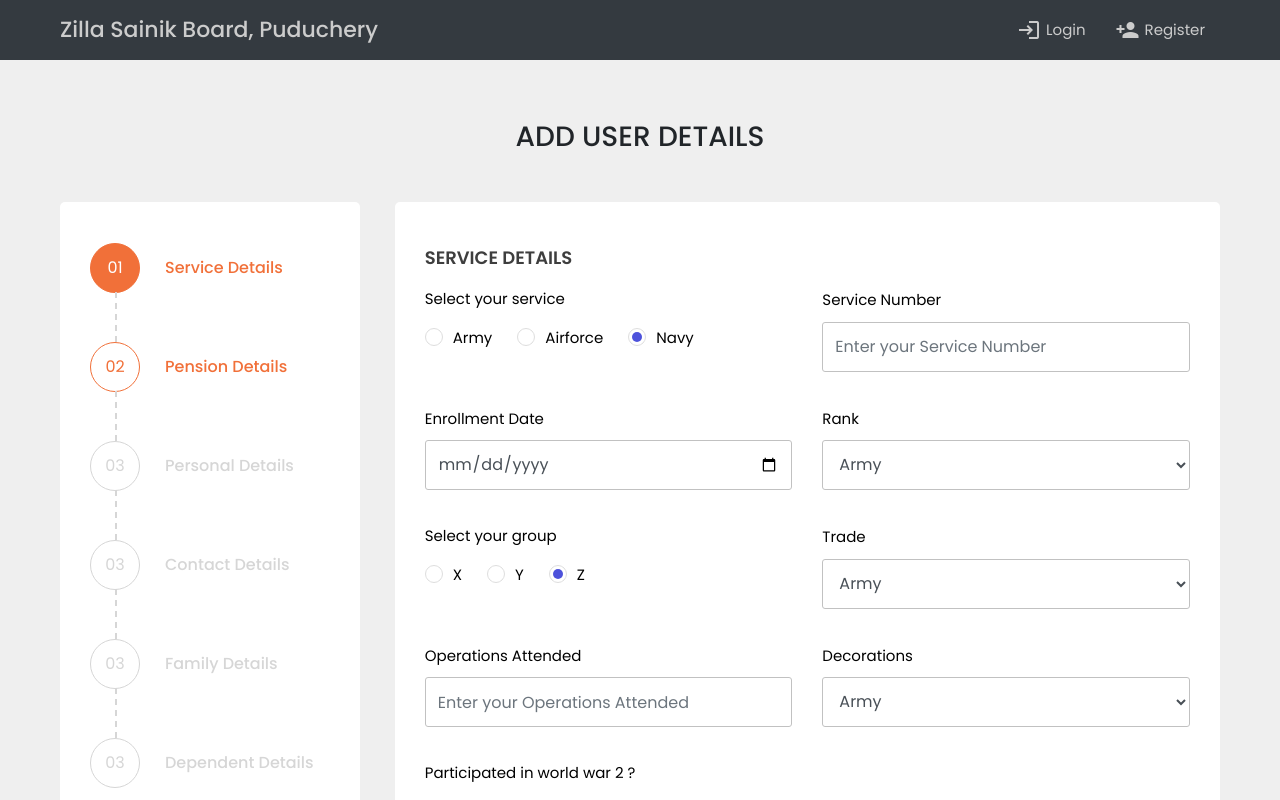
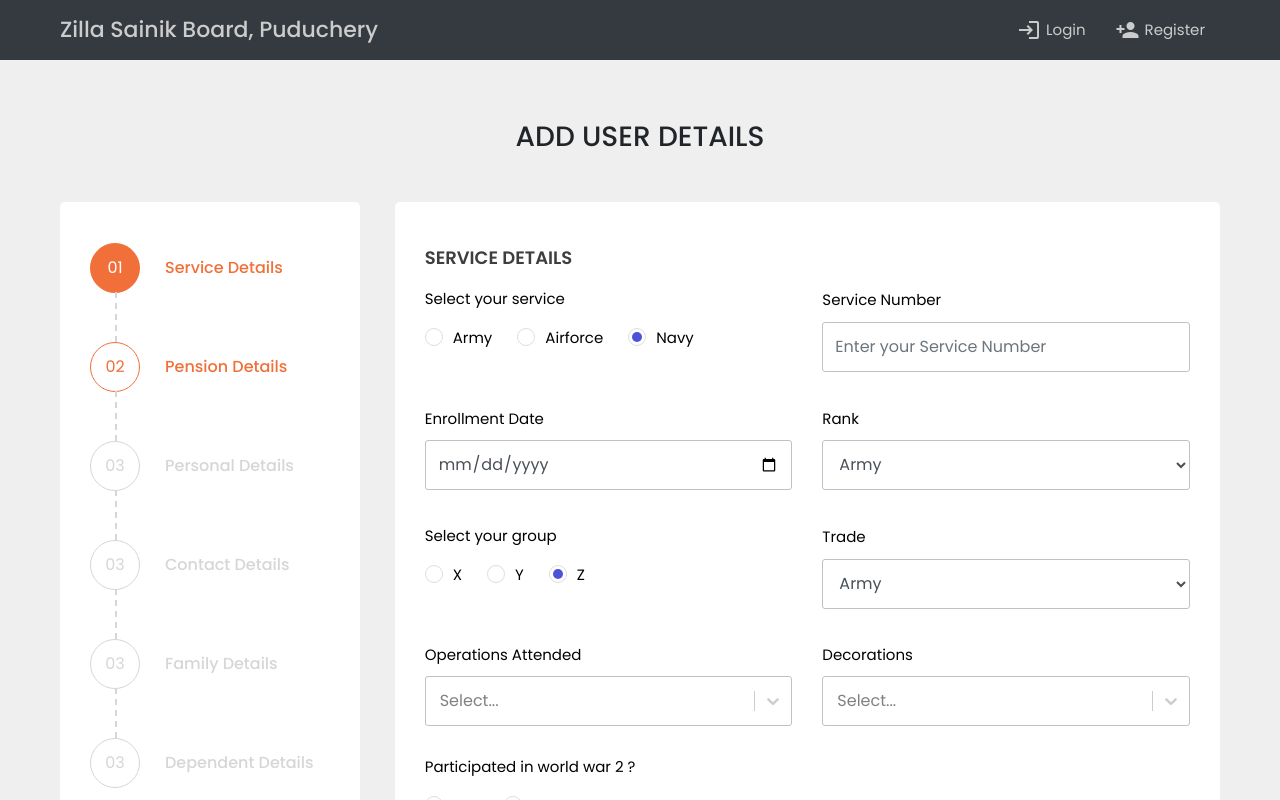
Before and after one commit to the-sniper/sainikNew, a React (Create React App) app in the folder sainikFrontend/: page /userForm in a window 1280 px wide. Shown: the top 800 px of the page. Built offline with nearby package versions, Linux system fonts and the light colour scheme; the HTML template or start-up script is replaced by a standard one.

Commit message:
added multiselect to user form

```diff
--- a/sainikFrontend/src/components/Multiselect/Multiselect.css
+++ b/sainikFrontend/src/components/Multiselect/Multiselect.css
@@ -1,31 +1,41 @@
-.multiSelect .css-yk16xz-control{
-    height: 50px;
+.multiSelect{
+    margin-bottom: 30px;
+}
+.multiSelect .css-yk16xz-control {
+  min-height: 50px;
   border: 1px solid #c1c1c1;
   border-radius: 3px !important;
   background-color: #fff !important;
-    transition: border-color .15s ease-in-out,box-shadow .15s ease-in-out;
+  transition: border-color 0.15s ease-in-out, box-shadow 0.15s ease-in-out;
   background-clip: padding-box;
   font-size: 1rem;
   font-weight: 400;
   line-height: 1.5;
   color: #495057;
-    padding: .375rem .75rem;
+  padding: 0.375rem 0.75rem;
   width: 100%;
+  padding-right: 0;
 }
 
-.multiSelect .css-yk16xz-controlt:focus, .multiSelect .css-1pahdxg-control {
+.multiSelect .css-yk16xz-controlt:focus,
+.multiSelect .css-1pahdxg-control {
   box-shadow: none;
   border-color: #000;
   height: 50px;
   border-radius: 3px !important;
   background-color: #fff !important;
-    padding: .375rem .75rem;
+  padding: 0.375rem 0.75rem;
+  padding-right: 0;
 }
 
-.multiSelect span.label{
+.multiSelect span.label {
   font-size: 15px;
   margin-bottom: 10px;
   color: #000;
   text-align: left;
   display: block;
 }
+
+.multiSelect .css-g1d714-ValueContainer{
+    padding-left: 0;
+}
--- a/sainikFrontend/src/components/Multiselect/Multiselect.js
+++ b/sainikFrontend/src/components/Multiselect/Multiselect.js
@@ -1,20 +1,17 @@
-import React, { Component } from 'react';
-import Select from 'react-select';
-import { decorations } from './data';
-import "./Multiselect.css"
+import React, { Component } from "react";
+import Select from "react-select";
+import { decorations } from "./data";
+import "./Multiselect.css";
 
 class Multiselect extends Component {
   render() {
     return (
       <div className="multiSelect">
-      <span className="label">Label</span>
-      <Select
-        isMulti
-        options={decorations}
-      />
+        <span className="label">{this.props.label}</span>
+        <Select isMulti options={decorations} />
       </div>
     );
   }
 }
 
-export default Multiselect
+export default Multiselect;
--- a/sainikFrontend/src/views/UserDetailsForm/ServiceDetails.js
+++ b/sainikFrontend/src/views/UserDetailsForm/ServiceDetails.js
@@ -4,6 +4,7 @@ import SelectBox from "../../components/Input/SelectBox/SelectBox";
 import InputBox from "../../components/Input/InputBox/InputBox";
 import PrimaryButton from "../../components/Input/Button/PrimaryButton";
 import { Link } from "react-router-dom";
+import Multiselect from "../../components/Multiselect/Multiselect";
 
 class ServiceDetails extends Component {
   Form_Details = [
@@ -42,15 +43,12 @@ class ServiceDetails extends Component {
       name: "trade",
     },
     {
-      inplabel: "Operations Attended",
-      type: "text",
-      name: "opsAttended",
+      type: "multiSelect",
+      label: "Operations Attended",
     },
     {
-      sellabel: "Decorations",
-      type: "select",
-      selOption: ["Army", "Airforce", "Navy"],
-      name: "decorations",
+      type: "multiSelect",
+      label: "Decorations",
     },
     {
       radLabel: "Participated in world war 2 ?",
@@ -131,6 +129,12 @@ class ServiceDetails extends Component {
                     </div>
                   );
                 }
+
+                else if (data.type === "multiSelect") {
+                  return (
+                    <Multiselect label={data.label}/>
+                  );
+                }
               })()}
             </div>
           ))}
```
Lines whose indentation alone changed are shown as unchanged.
